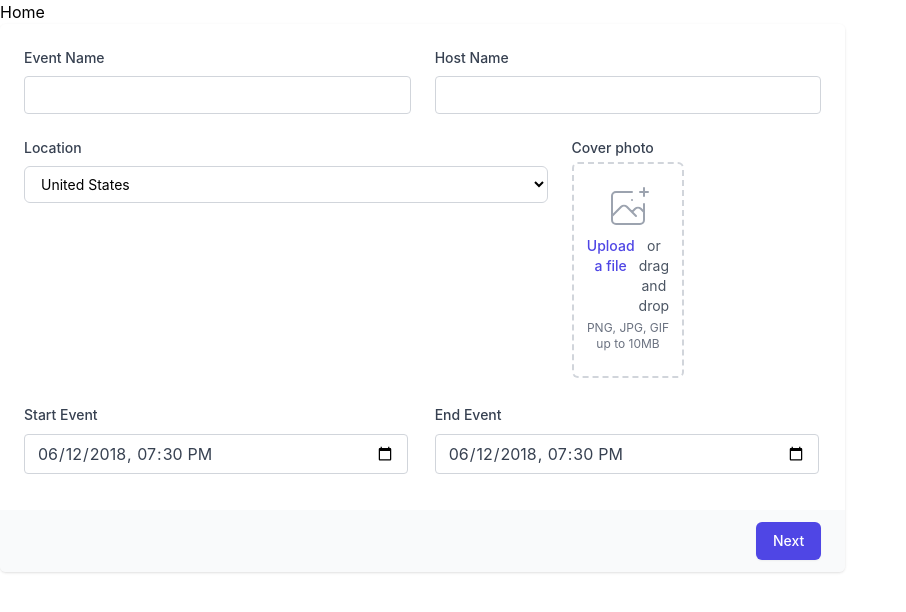
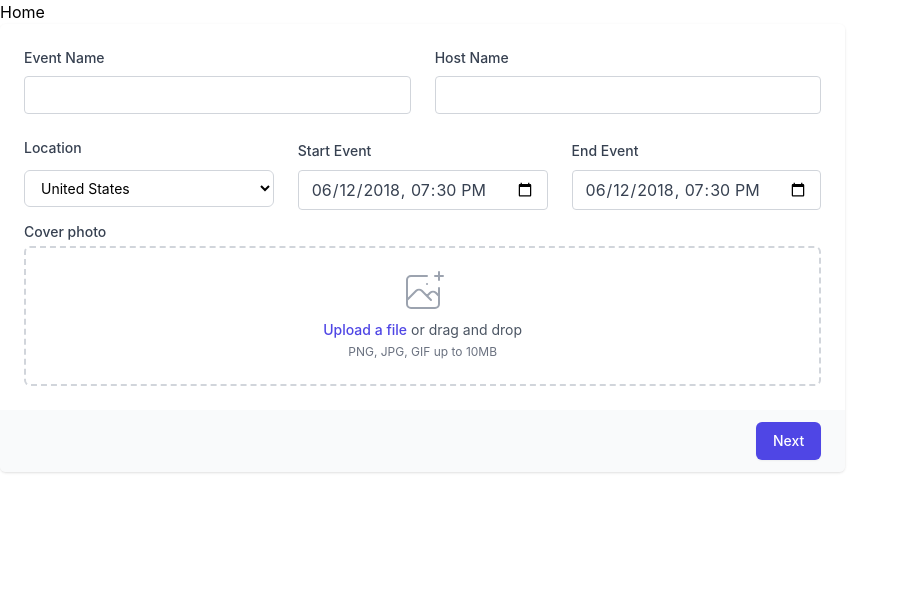
Before and after one commit to usmangq12/share-event, a React (Create React App) app: page / in a window 1280 px wide. Shown: the top 612 px of the page, without its empty margins (0-906 px from the left). Built offline with nearby package versions, Linux system fonts and the light colour scheme.

Commit message:
udated the UI

```diff
--- a/src/components/EventForm.jsx
+++ b/src/components/EventForm.jsx
@@ -10,8 +10,8 @@ export const EventForm = () => {
   };
 
   return (
-    <div className="mt-10 sm:mt-0 ">
-      <div className="md:grid md:grid-cols-3 md:gap-6">
+    <div className="mt-10 sm:mt-0">
+      <div className=" md:grid md:grid-cols-3 md:gap-6">
         <div className="mt-5 md:col-span-2 md:mt-0">
           <form action="#" method="POST">
             <div className="overflow-hidden shadow sm:rounded-md">
@@ -47,7 +47,7 @@ export const EventForm = () => {
                       className="form-control mt-2 block w-full px-3 py-1.5 text-base font-normal text-gray-700 bg-white bg-clip-padding border border-solid border-gray-300 rounded transition ease-in-out m-0 focus:text-gray-700 focus:bg-white focus:border-blue-600 focus:outline-none"
                     />
                   </div>
-                  <div className="col-span-6 sm:col-span-4">
+                  <div className="col-span-6 sm:col-span-2">
                     <label
                       for="country"
                       class="block text-sm font-medium text-gray-700"
@@ -58,7 +58,7 @@ export const EventForm = () => {
                       id="country"
                       name="country"
                       autocomplete="country-name"
-                      className=" block w-full mt-2 rounded-md border border-gray-300 bg-white py-2 px-3  focus:border-indigo-500 focus:outline-none focus:ring-indigo-500 sm:text-sm"
+                      className=" block w-full mt-3 rounded-md border border-gray-300 bg-white py-2 px-3  focus:border-indigo-500 focus:outline-none focus:ring-indigo-500 sm:text-sm"
                     >
                       <option>United States</option>
                       <option>Canada</option>
@@ -66,7 +66,47 @@ export const EventForm = () => {
                     </select>
                   </div>
 
-                  <div>
+                  <div className="col-span-6 sm:col-span-2">
+                    <label
+                      for="floatingInput"
+                      className=" text-sm font-medium text-gray-700"
+                    >
+                      Start Event
+                    </label>
+                    <input
+                      type="datetime-local"
+                      value={(startDateTime || "").toString().substring(0, 16)}
+                      onChange={(e) => {
+                        const dt = handleChange(e);
+                        setStartDateTime(dt);
+                      }}
+                      class="form-control mt-2 block w-full px-3 py-1.5 text-base font-normal text-gray-700 bg-white bg-clip-padding border border-solid border-gray-300 rounded transition ease-in-out m-0 focus:text-gray-700 focus:bg-white focus:border-blue-600 focus:outline-none"
+                      placeholder="Select a date"
+                    />
+                  </div>
+                  <div className="col-span-6 sm:col-span-2">
+                    <label
+                      for="floatingInput"
+                      className=" text-sm font-medium text-gray-700"
+                    >
+                      End Event
+                    </label>
+
+                    <div className="datepicker relative form-floating mb-3">
+                      <input
+                        type="datetime-local"
+                        value={(endDateTime || "").toString().substring(0, 16)}
+                        onChange={(e) => {
+                          const dt = handleChange(e);
+                          setEndDateTime(dt);
+                        }}
+                        className="form-control mt-2 block w-full px-3 py-1.5 text-base font-normal text-gray-700 bg-white bg-clip-padding border border-solid border-gray-300 rounded transition ease-in-out m-0 focus:text-gray-700 focus:bg-white focus:border-blue-600 focus:outline-none"
+                        placeholder="Select a date"
+                      />
+                    </div>
+                  </div>
+                </div>
+                <div className="col-span-6 ">
                   <label class="block text-sm font-medium text-gray-700">
                     Cover photo
                   </label>
@@ -107,51 +147,6 @@ export const EventForm = () => {
                     </div>
                   </div>
                 </div>
-
-                  <div className="col-span-6 sm:col-span-3">
-                    <div className="datepicker relative form-floating mb-3 xl:w-96">
-                      <label
-                        for="floatingInput"
-                        className=" text-sm font-medium text-gray-700"
-                      >
-                        Start Event
-                      </label>
-                      <input
-                        type="datetime-local"
-                        value={(startDateTime || "")
-                          .toString()
-                          .substring(0, 16)}
-                        onChange={(e) => {
-                          const dt = handleChange(e);
-                          setStartDateTime(dt);
-                        }}
-                        class="form-control mt-2 block w-full px-3 py-1.5 text-base font-normal text-gray-700 bg-white bg-clip-padding border border-solid border-gray-300 rounded transition ease-in-out m-0 focus:text-gray-700 focus:bg-white focus:border-blue-600 focus:outline-none"
-                        placeholder="Select a date"
-                      />
-                    </div>
-                  </div>
-                  <div className="col-span-6 sm:col-span-3">
-                    <label
-                      for="floatingInput"
-                      className=" text-sm font-medium text-gray-700"
-                    >
-                      End Event
-                    </label>
-
-                    <div className="datepicker relative form-floating mb-3 xl:w-96">
-                      <input
-                        type="datetime-local"
-                        value={(endDateTime || "").toString().substring(0, 16)}
-                        onChange={(e) => {
-                          const dt = handleChange(e);
-                          setEndDateTime(dt);
-                        }}
-                        className="form-control mt-2 block w-full px-3 py-1.5 text-base font-normal text-gray-700 bg-white bg-clip-padding border border-solid border-gray-300 rounded transition ease-in-out m-0 focus:text-gray-700 focus:bg-white focus:border-blue-600 focus:outline-none"
-                        placeholder="Select a date"
-                      />
-                    </div>
-                  </div>
-                </div>
               </div>
 
               <div className="bg-gray-50 px-4 py-3 text-right sm:px-6">
```
Lines whose indentation alone changed are shown as unchanged.
